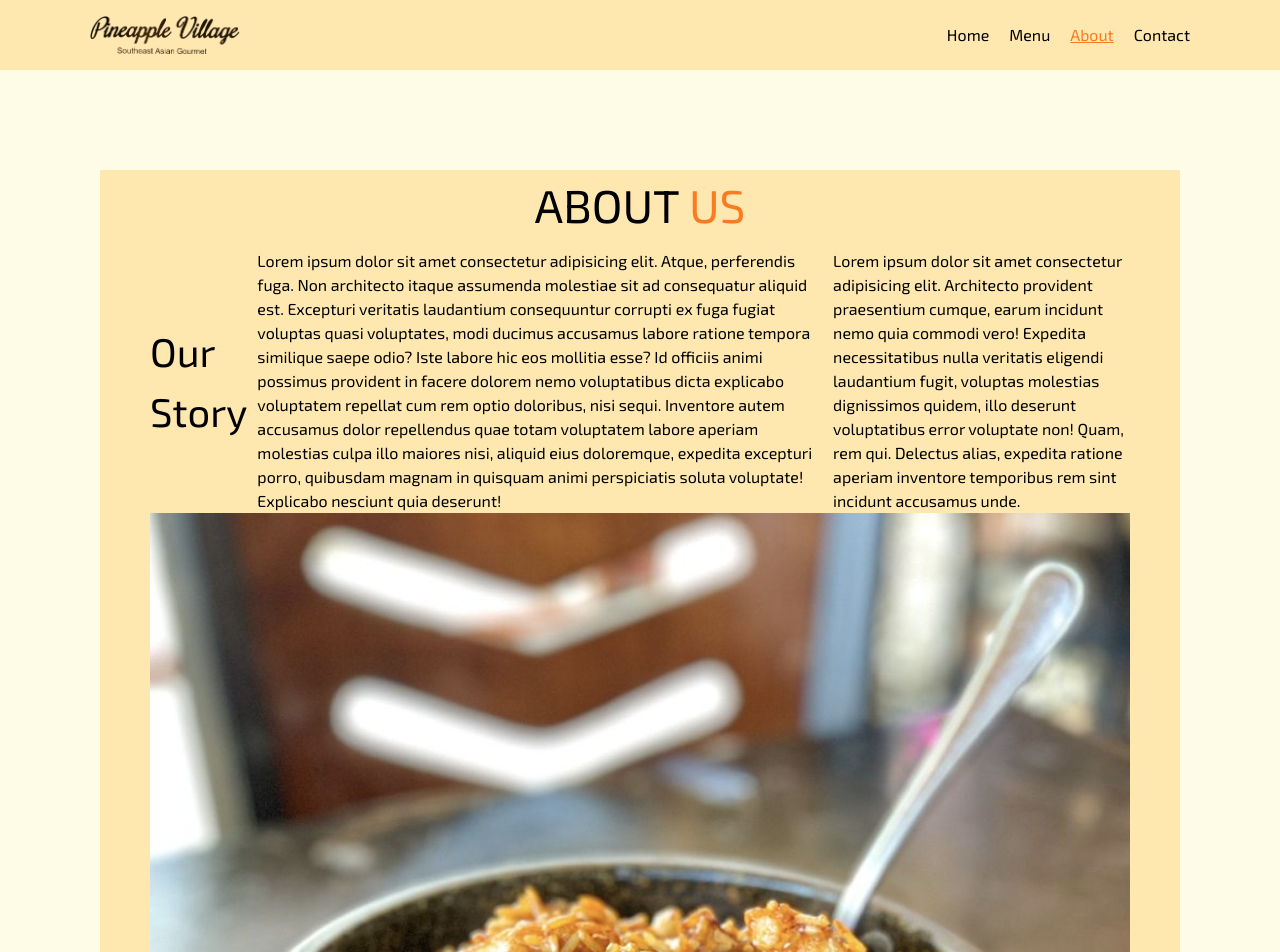
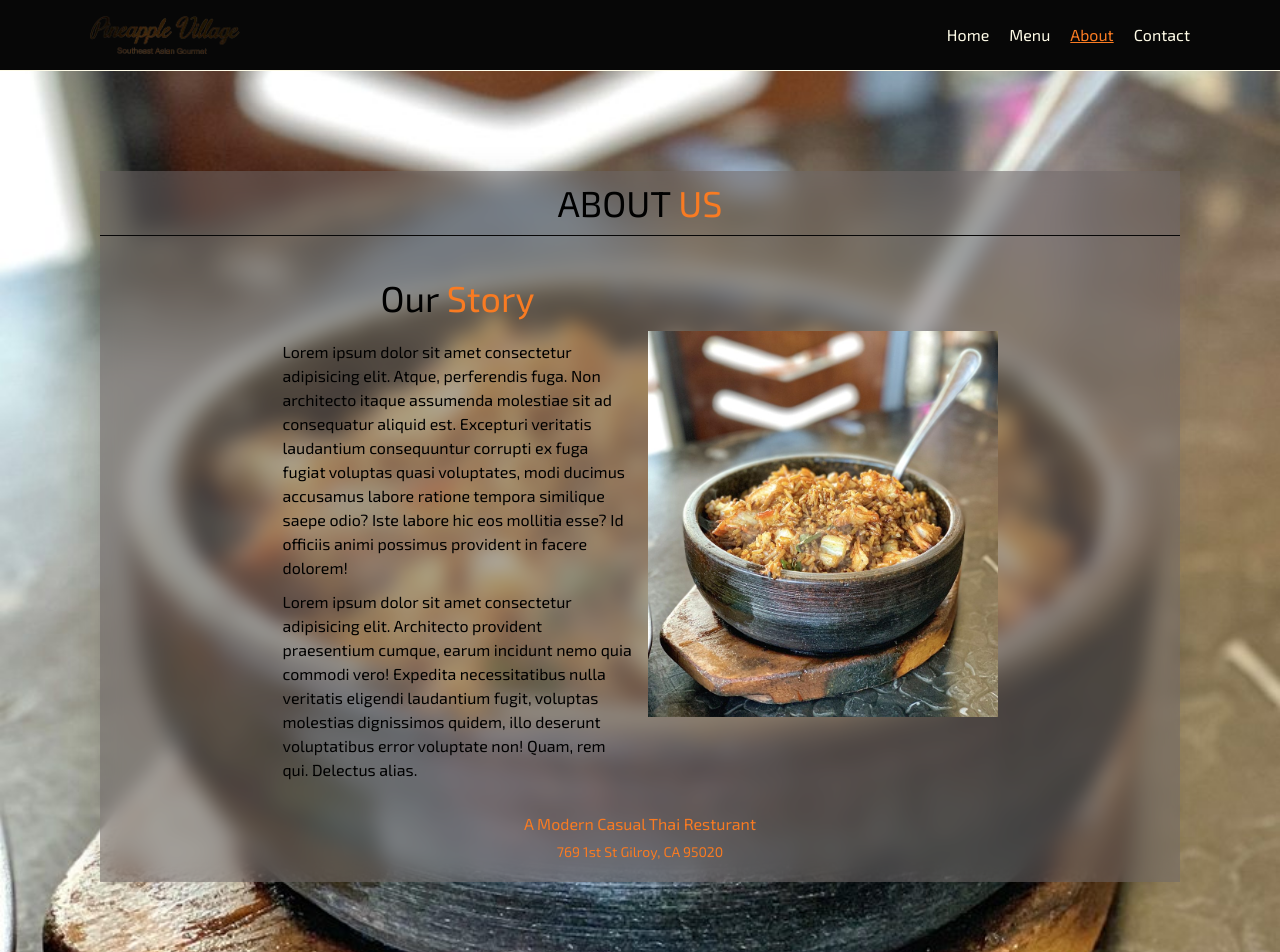
Before and after one commit to svizzusi/pineappleVillage, a React (Vite) app: page /about in a window 1280 px wide. Shown: the top 952 px of the page. Built offline with nearby package versions, Linux system fonts and the light colour scheme.

Commit message:
Modern UI

```diff
--- a/src/components/About/About.module.css
+++ b/src/components/About/About.module.css
@@ -3,6 +3,10 @@
     display: flex;
     align-items: center;
     justify-content: center;
+    background-image: url('../../assets/images/thaiDish1.jpeg');
+    background-size: cover;
+    background-repeat: no-repeat;
+    background-position: center;
 }
 
 .aboutSection {
@@ -13,17 +17,75 @@
     width: 100%;
     max-width: 1200px;
     margin: 100px;
-    padding: var(--padding);
-    background: var(--beige);
+    background: rgba(108, 100, 100, 0.55);
+    box-shadow: 0 4px 30px rgba(0, 0, 0, 0.1);
+    backdrop-filter: blur(9.9px);
+    -webkit-backdrop-filter: blur(9.9px);
+}
+
+.aboutSectionHeadingContainer {
+    width: 100%;
+    border-bottom: 1px solid var(--black);
+}
+
+.aboutSectionHeading {
+    text-align: center;
+    padding: 5px 0;
+    font-size: 3.6rem;
 }
 
 .aboutSectionHeading span{
     color: var(--orange);
-    font-size: 4.6rem;
+    font-size: 3.6rem;
+}
+
+.aboutSectionSmallContainer {
+    display: flex;
+    justify-content: center;
+    align-items: center;
+    gap: 15px;
+    margin-top: 20px;
 }
 
 .aboutSectionText {
     display: flex;
+    flex-direction: column;
     align-items: center;
+    justify-content: center;
+    width: 100%;
+    max-width: 400px;
     gap: 10px;
+    padding: 0 0 0 50px;
 }
+
+.aboutSectionImage{
+    width: 100%;
+    max-width: 400px;
+    padding: 0 50px 0 0;
+}
+
+.aboutSectionSubHeading {
+    display: flex;
+    flex-direction: column;
+    align-items: center;
+    justify-content: center;
+    gap: 5px;
+    margin: 20px 0;
+    color: var(--orange);
+}
+
+@media screen and (max-width: 925px) {
+    .aboutSectionText {
+        width: 100%;
+        max-width: 100%;
+        gap: 0;
+        padding: 20px;
+        text-align: center;
+    }
+
+    .aboutSectionImage{
+        width: 0;
+        max-width: 0;
+        padding: 0;
+    }
+}
--- a/src/components/About/AboutSection.jsx
+++ b/src/components/About/AboutSection.jsx
@@ -5,28 +5,28 @@ const AboutSection = () => {
   return (
     <section className={style.aboutSectionContainer}>
         <section className={style.aboutSection}>
-            <section>
+            <section className={style.aboutSectionHeadingContainer}>
                 <h1 className={style.aboutSectionHeading}>ABOUT <span>US</span></h1>
             </section>
-            <section>
-                <div className={style.aboutSectionText}>
-                    <hgroup>
-                        <h2>Our Story</h2>
-                    </hgroup>
-                    <p>
-                        Lorem ipsum dolor sit amet consectetur adipisicing elit. Atque, perferendis fuga. Non architecto itaque assumenda molestiae sit ad consequatur aliquid est. Excepturi veritatis laudantium consequuntur corrupti ex fuga fugiat voluptas quasi voluptates, modi ducimus accusamus labore ratione tempora similique saepe odio? Iste labore hic eos mollitia esse? Id officiis animi possimus provident in facere dolorem nemo voluptatibus dicta explicabo voluptatem repellat cum rem optio doloribus, nisi sequi. Inventore autem accusamus dolor repellendus quae totam voluptatem labore aperiam molestias culpa illo maiores nisi, aliquid eius doloremque, expedita excepturi porro, quibusdam magnam in quisquam animi perspiciatis soluta voluptate! Explicabo nesciunt quia deserunt!
-                    </p>
-                    <p>
-                        Lorem ipsum dolor sit amet consectetur adipisicing elit. Architecto provident praesentium cumque, earum incidunt nemo quia commodi vero! Expedita necessitatibus nulla veritatis eligendi laudantium fugit, voluptas molestias dignissimos quidem, illo deserunt voluptatibus error voluptate non! Quam, rem qui. Delectus alias, expedita ratione aperiam inventore temporibus rem sint incidunt accusamus unde.
-                    </p>
+            <section className={style.aboutSectionSmallContainer}>
+                <div className={style.aboutSectionTextContainer}>
+                    <div className={style.aboutSectionText}>
+                    <h1 className={style.aboutSectionHeading}>Our <span>Story</span></h1>
+                        <p>
+                            Lorem ipsum dolor sit amet consectetur adipisicing elit. Atque, perferendis fuga. Non architecto itaque assumenda molestiae sit ad consequatur aliquid est. Excepturi veritatis laudantium consequuntur corrupti ex fuga fugiat voluptas quasi voluptates, modi ducimus accusamus labore ratione tempora similique saepe odio? Iste labore hic eos mollitia esse? Id officiis animi possimus provident in facere dolorem!
+                        </p>
+                        <p>
+                            Lorem ipsum dolor sit amet consectetur adipisicing elit. Architecto provident praesentium cumque, earum incidunt nemo quia commodi vero! Expedita necessitatibus nulla veritatis eligendi laudantium fugit, voluptas molestias dignissimos quidem, illo deserunt voluptatibus error voluptate non! Quam, rem qui. Delectus alias.
+                        </p>
+                    </div>
                 </div>
                 <div className={style.aboutSectionImage}>
                     <img src={thaiDish1} alt='thaiDish1'/>
                 </div>
             </section>
-            <section>
+            <section className={style.aboutSectionSubHeading}>
                 <p>A Modern Casual Thai Resturant</p>
-                <span>Address</span>
+                <span>769 1st St Gilroy, CA 95020</span>
             </section>
         </section>
     </section>
--- a/src/components/Contact/ContactSection.jsx
+++ b/src/components/Contact/ContactSection.jsx
@@ -6,12 +6,12 @@ import { AiOutlinePhone } from 'react-icons/ai';
 const ContactSection = () => {
   return (
     <section className={style.contactSection}>
-      <div className={style.contactSectionHeader}>
-        <h1>Location and Hours</h1>
-        <p>769 1st St Gilroy, CA 95020</p>
-        <p><span><AiOutlinePhone/></span> <span>(408) 842-2888</span></p>
-      </div>
       <section className={style.contactHoursMapSection}>
+        <div className={style.contactSectionHeader}>
+          <h1>Location and Hours</h1>
+          <p>769 1st St Gilroy, CA 95020</p>
+          <p><span><AiOutlinePhone/></span> <span>(408) 842-2888</span></p>
+        </div>
         <Map />
         <div className={style.contactHours}>
             <span>Sun - Thurs 11:00 AM - 9:30 PM</span>
--- a/src/components/Contact/ContactSection.module.css
+++ b/src/components/Contact/ContactSection.module.css
@@ -5,9 +5,14 @@
     justify-content: center;
 }
 .contactSectionHeader {
-    background: var(--beige);
     width: 100%;
+    max-width: 50%;
     text-align: center;
+    background: rgba(108, 100, 100, 0.55);
+    box-shadow: 0 4px 30px rgba(0, 0, 0, 0.1);
+    backdrop-filter: blur(9.9px);
+    -webkit-backdrop-filter: blur(9.9px);
+    border-radius: 8px;
 }
 
 .contactSectionHeader h1 {
@@ -18,13 +23,14 @@
 .contactSectionHeader p {
     font-size: 1.8rem;
     padding: 5px 0;
-    color: var(--darkGreen);
+    color: var(--white);
 }
 
 .contactSectionHeader p + p{
     display: flex;
     justify-content: center;
     align-items: center;
+    gap: 5px;
     margin-bottom: 20px;
 }
 
@@ -34,14 +40,16 @@
     align-items: center;
     flex-wrap: wrap;
     gap: 25px;
-    background: var(--green);
+    background-image: url('../../assets/images/thaiDish1.jpeg');
+    background-size: cover;
+    background-repeat: no-repeat;
+    background-position: center;
     width: 100%;
     padding: 120px 0;
-    border-top: 5px solid var(--darkGreen);
+    border-top: 1px solid var(--white);
 }
 
 .contactHoursMapSectionline {
-    background: var(--orange);
     height: 5px;
 }
 
@@ -49,9 +57,12 @@
     width: 100%;
     max-width: 600px;
     height: 400px;
-    padding: 10px;
-    border: 2px solid var(--white);
+    padding: 20px;
     border-radius: 8px;
+    background: rgba(108, 100, 100, 0.55);
+    box-shadow: 0 4px 30px rgba(0, 0, 0, 0.1);
+    backdrop-filter: blur(9.9px);
+    -webkit-backdrop-filter: blur(9.9px);
 }
 
 .mapContainer iframe{
@@ -64,7 +75,12 @@
     justify-content: center;
     align-items: center;
     gap: 10px;
+    padding: 20px;
     color: var(--white);
+    background: rgba(108, 100, 100, 0.55);
+    box-shadow: 0 4px 30px rgba(0, 0, 0, 0.1);
+    backdrop-filter: blur(9.9px);
+    -webkit-backdrop-filter: blur(9.9px);
 }
 
 .contactHours span{
--- a/src/components/Home/Hero.module.css
+++ b/src/components/Home/Hero.module.css
@@ -1,6 +1,6 @@
 .heroSection {
     padding: var(--padding);
-    background: var(--beige);
+    background: var(--black);
 }
 
 .heroContainer {
@@ -16,6 +16,7 @@
     display: flex;
     flex-direction: column;
     gap: 15px;
+    color: var(--white);
 }
 
 .heroSectionTextIconContainer {
@@ -36,10 +37,10 @@
 
 .heroSectionButton {
     width: 100px;
-    background: var(--green);
+    background: var(--orange);
     color: var(--white);
     font-size: 1.4rem;
-    border: 1px solid var(--darkGreen);
+    border: 1px solid var(--green);
     border-radius: var(--borderRadius);
     padding: 4px 8px;
     margin-top: 30px;
--- a/src/components/Home/SwiperSlider.jsx
+++ b/src/components/Home/SwiperSlider.jsx
@@ -11,10 +11,10 @@ useEffect(() => {
 }, []);
 
   return (
-    <section className={'px-20 pb-20'}>
-      <section className={'max-w-[var(--maxWidth)] m-auto'}>
+    <section className={'px-20 pb-20 bg-black'}>
+      <section className={'max-w-[var(--maxWidth)] m-auto text-[var(--white)]'}>
         <h2 className={'text-5xl font-medium pt-10'}>Our <span className={'text-5xl font-medium text-[var(--orange)] py-3.5'}>Specials</span></h2>
-        <p className={'text-xl pt-4 pb-8'} >Here are our bestsellers, give them a taste!</p>
+        <p className={'text-xl pt-4 pb-8 text-[var(--white)]'} >Here are our bestsellers, give them a taste!</p>
         <Swiper
           spaceBetween={10}
           slidesPerView={1}
@@ -48,7 +48,7 @@ useEffect(() => {
           {
             Data.map((data,index) => (
             <SwiperSlide key={index}>
-              <div className={'max-w-72 rounded-3xl overflow-hidden bg-white'}>
+              <div className={'max-w-72 rounded-3xl overflow-hidden bg-zinc-900'}>
                 <div className={'h-56'}>
                   <img src={data.source} alt={data.alt}/>
                 </div>
--- a/src/components/Menu/Menu.module.css
+++ b/src/components/Menu/Menu.module.css
@@ -3,25 +3,26 @@
     flex-direction: column;
     justify-content: center;
     align-items: center;
-    background: var(--beige);
-    padding-top: 30px;
 }
 
 .menuSectionHeading {
-    color: var(--orange);
-    padding: 20px;
+    color: var(--black);
+    padding-top: 20px;
+    text-align: center;
+    font-size: 5.6rem;
 }
 
 .menuSectionSubHeading {
     color: var(--orange);
     text-align: center;
-    padding: 20px;
 }
 
 .menuSectionTextContainerParent {
     width: 100%;
-    background: var(--green);
-    border-top: 5px solid var(--darkGreen);
+    background-image: url('../../assets/images/thaiDish1.jpeg');
+    background-size: cover;
+    background-repeat: no-repeat;
+    background-position: center;
 }
 
 .menuSectionTextContainer {
@@ -31,24 +32,26 @@
     justify-content: center;
     margin: auto;
     gap: 20px;
-    padding: 20px;
+    padding: 0 20px;
     max-width: var(--maxWidth);
 }
 
 .menuSectionCard {
     display: flex;
     flex-direction: column;
-    border: 5px solid var(--darkGreen);
     border-radius: 8px;
     padding: 20px;
     width: 50%;
-    background: var(--white);
+    background: rgba(108, 100, 100, 0.55);
+    box-shadow: 0 4px 30px rgba(0, 0, 0, 0.1);
+    backdrop-filter: blur(9.9px);
+    -webkit-backdrop-filter: blur(9.9px);
     height: fit-content;
     margin: 100px 0;
 }
 
 .menuSectionItemContainer {
-    border: 2px solid var(--darkGreen);
+    border: 1px solid var(--black);
     border-radius: 8px;
     padding: 10px;
     margin: 10px;
@@ -58,6 +61,7 @@
     font-size: 1.2rem;
     text-align: center;
     padding-bottom: 15px;
+    color: var(--white);
 }
 
 .menuItemContainer {
@@ -68,12 +72,14 @@
 
 .menuItemContainer > span:first-child{
     width: 80%;
+    color: var(--white);
 }
 
 .menuItemContainer span{
     font-size: 1.8rem;
     font-weight: bold;
     padding-bottom: 5px;
+    color: var(--white);
 }
 
 .menuItemDescriptionContainer {
@@ -81,7 +87,8 @@
 }
 
 .menuItemDescriptionContainer p {
-    font-size: 1.2rem
+    font-size: 1.2rem;
+    color: var(--white);
 }
 
 .menuItemALaCarte {
--- a/src/components/Menu/MenuSection.jsx
+++ b/src/components/Menu/MenuSection.jsx
@@ -3,8 +3,8 @@ import style from './Menu.module.css';
 const Menu = () => {
   return (
     <section className={style.menuSection}>
-      <h1 className={style.menuSectionHeading}>Menu</h1>
       <section className={style.menuSectionTextContainerParent}>
+        <h1 className={style.menuSectionHeading}>Menu</h1>
         <div className={style.menuSectionTextContainer}>
           <section className={style.menuSectionCard}>
             <div className={style.menuSectionItemContainer}>
--- a/src/layout/Footer/Footer.module.css
+++ b/src/layout/Footer/Footer.module.css
@@ -1,6 +1,6 @@
 .footerContainer {
     width: 100%;
-    background: var(--beige);
+    background: var(--black);
     position: static;
     bottom: 0;
     z-index: 1;
@@ -8,7 +8,7 @@
     padding-top: 15px;
     padding-bottom: 15px;
     height: fit-content;
-    /* border-top: 5px solid var(--orange); */
+    border-top: 1px solid var(--white);
 }
 
 .footer {
--- a/src/layout/NavBar/NavBar.module.css
+++ b/src/layout/NavBar/NavBar.module.css
@@ -1,5 +1,6 @@
 .header {
-    background: var( --beige);
+    background: var( --black);
+    border-bottom: 1px solid var(--white);
   }
 
   .nav {
@@ -14,6 +15,7 @@
 
 .navLinks {
     display: flex;
+    color: var(--white);
     gap: 20px;
     cursor: pointer;
     list-style: none;
@@ -21,7 +23,6 @@
 }
 
 .navLink {
-    color: var(--black);
     text-align: center;
     z-index: 5;
 }
```
